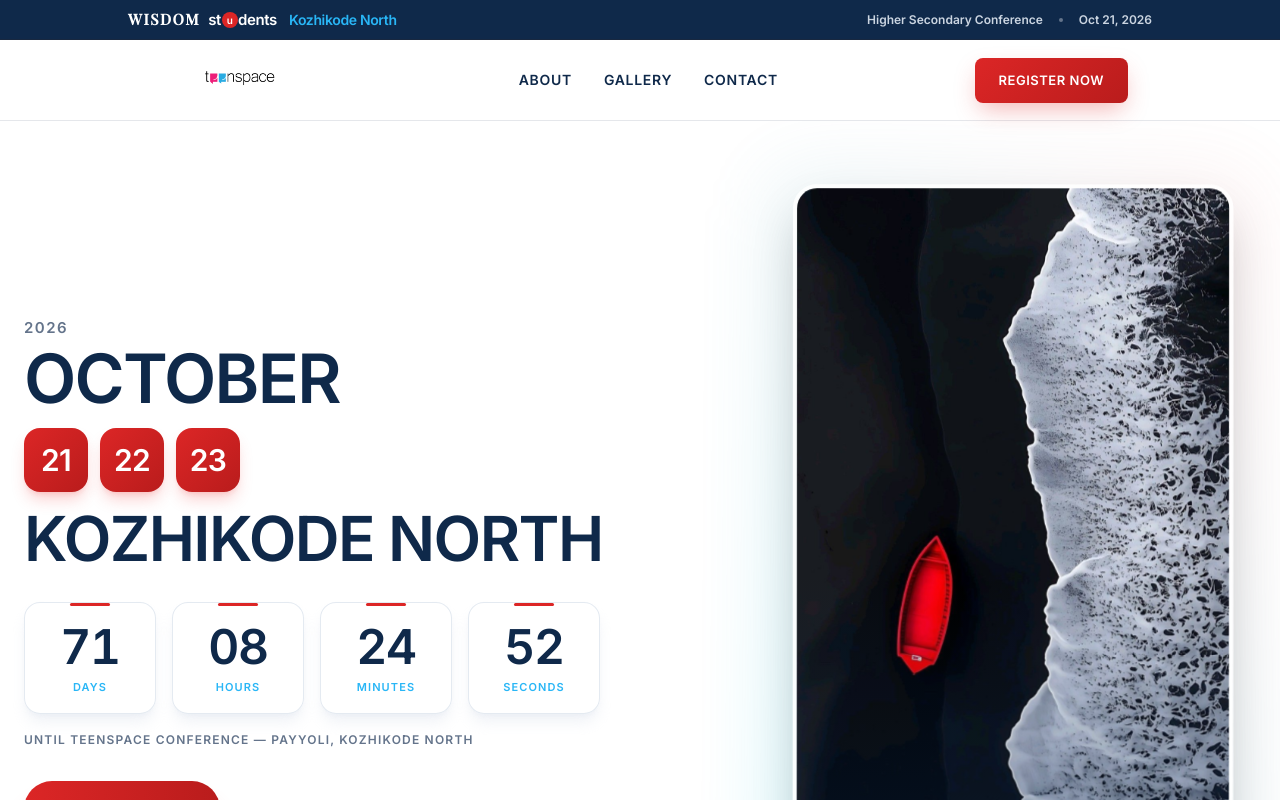
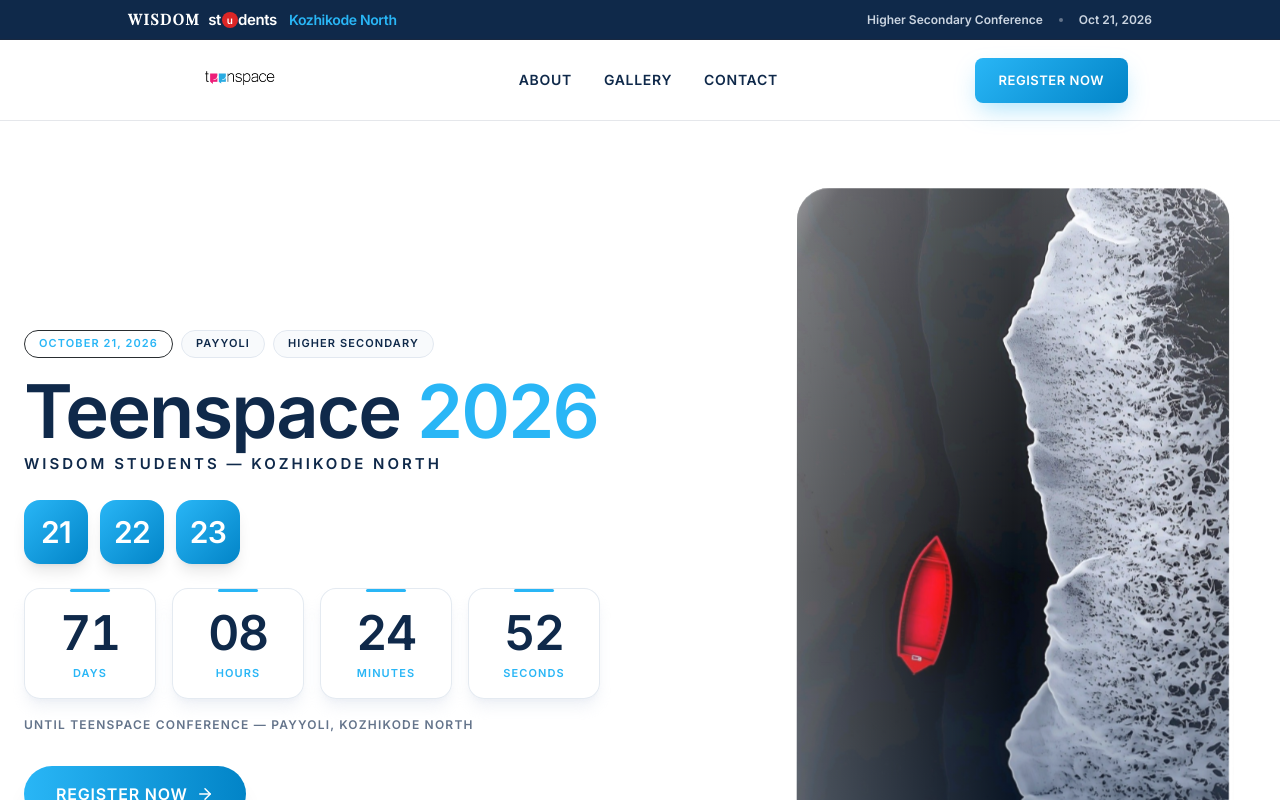
Before and after one commit to Althafx17/teenspace-calicut-north, a React (Vite) app: page / in a window 1280 px wide. Shown: the top 800 px of the page. Built offline with nearby package versions, Linux system fonts and the light colour scheme.

Commit message:
hero: update heading lockup, light blue brand button theme, and smooth ocean edge blending

```diff
--- a/src/components/Hero.tsx
+++ b/src/components/Hero.tsx
@@ -1,4 +1,5 @@
 import { useCountdown } from '@/hooks/useCountdown'
+import { ArrowRight } from 'lucide-react'
 
 export default function Hero() {
   const { days, hours, minutes, seconds, isExpired } = useCountdown('2026-10-21T09:00:00')
@@ -15,48 +16,58 @@
   return (
     <section id="home" className="relative bg-white overflow-hidden border-b border-[#e5e7eb] py-10 lg:py-16">
 
-      {/* Container */}
+      {/* Background soft ambient light */}
+      <div className="absolute top-0 right-0 w-[600px] h-[600px] bg-gradient-to-bl from-sky-100/60 via-cyan-50/40 to-transparent rounded-full blur-3xl pointer-events-none -z-10" />
+
       <div className="max-w-7xl mx-auto px-6 grid grid-cols-1 lg:grid-cols-12 gap-10 lg:gap-12 items-center">
 
-        {/* Left Column: Layout Matching Reference Image 1 */}
+        {/* Left Column: Heading Lockup + Dates + Countdown */}
         <div className="lg:col-span-7 z-10">
 
-          {/* Year */}
-          <p className="text-[15px] font-bold tracking-widest text-[#64748b] uppercase mb-1">
-            2026
+          {/* Eyebrow Badges */}
+          <div className="flex flex-wrap gap-2 mb-4">
+            <span className="inline-flex items-center px-3.5 py-1 rounded-full bg-sky-50 text-[#29b6f6] text-[11px] font-extrabold uppercase tracking-widest border border-sky-100">
+              October 21, 2026
+            </span>
+            <span className="inline-flex items-center px-3.5 py-1 rounded-full bg-slate-50 text-[#0f294a] text-[11px] font-extrabold uppercase tracking-widest border border-slate-200">
+              Payyoli
+            </span>
+            <span className="inline-flex items-center px-3.5 py-1 rounded-full bg-slate-50 text-[#0f294a] text-[11px] font-extrabold uppercase tracking-widest border border-slate-200">
+              Higher Secondary
+            </span>
+          </div>
+
+          {/* Main Headline */}
+          <h1 className="text-[46px] sm:text-[62px] lg:text-[74px] font-black tracking-tight text-[#0f294a] leading-none mb-1">
+            Teenspace <span className="text-[#29b6f6]">2026</span>
+          </h1>
+
+          {/* Sub-headline */}
+          <p className="text-[13px] sm:text-[15px] font-extrabold tracking-[0.2em] text-[#0f294a] uppercase mb-6">
+            WISDOM STUDENTS — KOZHIKODE NORTH
           </p>
 
-          {/* Month Heading */}
-          <h1 className="text-[44px] sm:text-[58px] lg:text-[68px] font-black tracking-tight text-[#0f294a] leading-none mb-4">
-            OCTOBER
-          </h1>
-
-          {/* Date Badges Row */}
-          <div className="flex items-center gap-3 mb-4">
+          {/* Date Badges Row (Light Blue Theme) */}
+          <div className="flex items-center gap-3 mb-6">
             {dates.map((d, i) => (
               <div
                 key={i}
-                className="w-14 h-14 sm:w-16 sm:h-16 rounded-2xl bg-gradient-to-br from-[#dc2626] to-[#b91c1c] text-white font-black text-2xl sm:text-3xl flex items-center justify-center shadow-lg shadow-red-500/25 tracking-tight transform hover:scale-105 transition-transform"
+                className="w-14 h-14 sm:w-16 sm:h-16 rounded-2xl bg-gradient-to-br from-[#29b6f6] to-[#0284c7] text-white font-black text-2xl sm:text-3xl flex items-center justify-center shadow-lg shadow-sky-400/30 tracking-tight transform hover:scale-105 transition-transform"
               >
                 {d}
               </div>
             ))}
           </div>
 
-          {/* Location Title */}
-          <h2 className="text-[38px] sm:text-[52px] lg:text-[62px] font-black tracking-tight text-[#0f294a] leading-none mb-8">
-            KOZHIKODE NORTH
-          </h2>
-
-          {/* Countdown Grid (4 Rounded Cards with Top Red Bar) */}
+          {/* Countdown Grid (4 Cards with Light Blue Accent Bar) */}
           <div className="grid grid-cols-4 gap-3 sm:gap-4 max-w-xl mb-4">
             {countdownBlocks.map((b, i) => (
               <div
                 key={i}
-                className="bg-white/90 backdrop-blur-md rounded-2xl p-3 sm:p-4 border border-slate-200/90 shadow-lg shadow-slate-200/60 text-center relative overflow-hidden group hover:border-[#dc2626] transition-all"
+                className="bg-white/95 backdrop-blur-md rounded-2xl p-3 sm:p-4 border border-slate-200/90 shadow-lg shadow-slate-200/60 text-center relative overflow-hidden group hover:border-[#29b6f6] transition-all"
               >
-                {/* Red accent line on top of each card */}
-                <div className="absolute top-0 left-1/2 -translate-x-1/2 w-8 sm:w-10 h-[3px] bg-[#dc2626] rounded-full" />
+                {/* Light Blue accent line on top */}
+                <div className="absolute top-0 left-1/2 -translate-x-1/2 w-8 sm:w-10 h-[3px] bg-[#29b6f6] rounded-full" />
 
                 <div className="text-[28px] sm:text-[42px] lg:text-[48px] font-black text-[#0f294a] tabular-nums leading-none tracking-tight mt-1">
                   {isExpired ? '00' : String(b.value).padStart(2, '0')}
@@ -73,39 +84,41 @@
             UNTIL TEENSPACE CONFERENCE — PAYYOLI, KOZHIKODE NORTH
           </p>
 
-          {/* Pill Register Button */}
+          {/* Pill Register Button (Light Blue Theme) */}
           <div>
             <a
               href="#register"
-              className="inline-flex items-center justify-center px-8 py-4 rounded-full bg-gradient-to-r from-[#dc2626] to-[#b91c1c] text-white text-base font-bold tracking-wider shadow-xl shadow-red-500/30 hover:scale-105 hover:shadow-2xl hover:shadow-red-500/40 active:scale-100 transition-all uppercase"
+              className="inline-flex items-center justify-center gap-2 px-8 py-4 rounded-full bg-gradient-to-r from-[#29b6f6] to-[#0284c7] text-white text-base font-bold tracking-wider shadow-xl shadow-sky-400/30 hover:scale-105 hover:shadow-2xl hover:shadow-sky-400/40 active:scale-100 transition-all uppercase"
             >
-              Register Now
+              Register Now <ArrowRight size={18} />
             </a>
           </div>
 
         </div>
 
-        {/* Right Column: Hero Graphic with Ocean Wave & Boat */}
+        {/* Right Column: Seamlessly Blended Ocean Wave Cutout */}
         <div className="lg:col-span-5 relative flex justify-center items-center">
-          {/* Animated Glow / Swell Ring */}
-          <div className="absolute inset-0 bg-gradient-to-tr from-cyan-400/20 via-sky-200/30 to-red-400/10 rounded-3xl blur-2xl animate-wave-swell" />
 
-          {/* Ocean Wave Frame */}
-          <div className="relative w-full max-w-[360px] sm:max-w-[400px] lg:max-w-[440px] aspect-[9/16] rounded-3xl overflow-hidden shadow-2xl border-4 border-white/80 animate-wave-motion">
+          {/* Ambient Glow */}
+          <div className="absolute inset-0 bg-gradient-to-tr from-sky-400/25 via-cyan-200/30 to-blue-500/10 rounded-full blur-3xl animate-wave-swell" />
 
-            {/* Ocean Wave Image */}
+          {/* Blended Ocean Wave Container */}
+          <div className="relative w-full max-w-[360px] sm:max-w-[400px] lg:max-w-[440px] aspect-[9/16] rounded-[36px] overflow-hidden shadow-2xl border-4 border-white animate-wave-motion blend-ocean-edges">
+
+            {/* Ocean Image */}
             <img
               src="/hero-ocean.png"
               alt="Teenspace Ocean Beach Wave"
               className="w-full h-full object-cover"
             />
 
-            {/* Gradient Overlay for Edge Smoothness */}
-            <div className="absolute inset-0 bg-gradient-to-t from-[#0f294a]/50 via-transparent to-transparent pointer-events-none" />
+            {/* Multi-Edge Soft Gradient Overlays */}
+            <div className="absolute inset-0 bg-gradient-to-t from-[#0f294a]/60 via-transparent to-white/20 pointer-events-none" />
+            <div className="absolute inset-0 bg-gradient-to-r from-white/30 via-transparent to-white/10 pointer-events-none" />
 
-            {/* Badge overlay on top of graphic */}
-            <div className="absolute bottom-6 left-6 right-6 p-4 rounded-2xl bg-white/90 backdrop-blur-md border border-white/40 shadow-lg text-center">
-              <span className="text-[10px] font-extrabold uppercase tracking-widest text-[#dc2626]">
+            {/* Glassmorphic Badge Overlay */}
+            <div className="absolute bottom-6 left-6 right-6 p-4 rounded-2xl bg-white/90 backdrop-blur-md border border-white/60 shadow-xl text-center">
+              <span className="text-[10px] font-extrabold uppercase tracking-widest text-[#29b6f6]">
                 Wisdom Students Conference
               </span>
               <p className="text-sm font-black text-[#0f294a] mt-0.5">
--- a/src/index.css
+++ b/src/index.css
@@ -12,7 +12,7 @@
   --bg:     #ffffff;
 
   /* Gradient shorthand */
-  --grad: linear-gradient(135deg, #dc2626 0%, #b91c1c 100%);
+  --grad: linear-gradient(135deg, #29b6f6 0%, #0284c7 100%);
 }
 
 /* ─── Reset & Base ────────────────────────────────────────────────── */
@@ -66,7 +66,7 @@
 
 /* ─── Buttons ──────────────────────────────────────────────────────── */
 .btn-primary {
-  background: linear-gradient(135deg, #dc2626 0%, #b91c1c 100%);
+  background: linear-gradient(135deg, #29b6f6 0%, #0284c7 100%);
   color: #fff;
   font-size: 14px;
   font-weight: 700;
@@ -79,10 +79,10 @@
   gap: 8px;
   border: none;
   cursor: pointer;
-  box-shadow: 0 10px 25px -5px rgba(220, 38, 38, 0.35);
+  box-shadow: 0 10px 25px -5px rgba(41, 182, 246, 0.4);
   transition: filter 160ms ease, transform 160ms ease, box-shadow 160ms ease;
 }
-.btn-primary:hover  { filter: brightness(1.08); transform: translateY(-1px); box-shadow: 0 14px 28px -4px rgba(220, 38, 38, 0.45); }
+.btn-primary:hover  { filter: brightness(1.08); transform: translateY(-1px); box-shadow: 0 14px 28px -4px rgba(41, 182, 246, 0.5); }
 .btn-primary:active { transform: none; filter: brightness(0.96); }
 
 .btn-secondary {
@@ -194,7 +194,7 @@
   opacity: 1;
 }
 
-/* ─── Wave Animation for Hero ─────────────────────────────────────── */
+/* ─── Wave Animation & Edge Blending ───────────────────────────────── */
 @keyframes waveMotion {
   0%   { transform: translateY(0px) scale(1) rotate(0deg); }
   33%  { transform: translateY(-7px) scale(1.015) rotate(0.6deg); }
@@ -215,13 +215,18 @@
   animation: waveSwell 4s ease-in-out infinite;
 }
 
+.blend-ocean-edges {
+  mask-image: radial-gradient(ellipse 90% 90% at 50% 50%, black 70%, transparent 100%);
+  -webkit-mask-image: radial-gradient(ellipse 90% 90% at 50% 50%, black 70%, transparent 100%);
+}
+
 /* ─── Scrollbar ────────────────────────────────────────────────────── */
 ::-webkit-scrollbar { width: 4px; }
 ::-webkit-scrollbar-track { background: #fff; }
 ::-webkit-scrollbar-thumb { background: #e5e7eb; border-radius: 2px; }
 
 /* ─── Selection ────────────────────────────────────────────────────── */
-::selection { background: rgba(233,30,140,0.12); color: #0f294a; }
+::selection { background: rgba(41,182,246,0.15); color: #0f294a; }
 
 /* ─── Fade-up animation ────────────────────────────────────────────── */
 @keyframes fadeUp {
```
